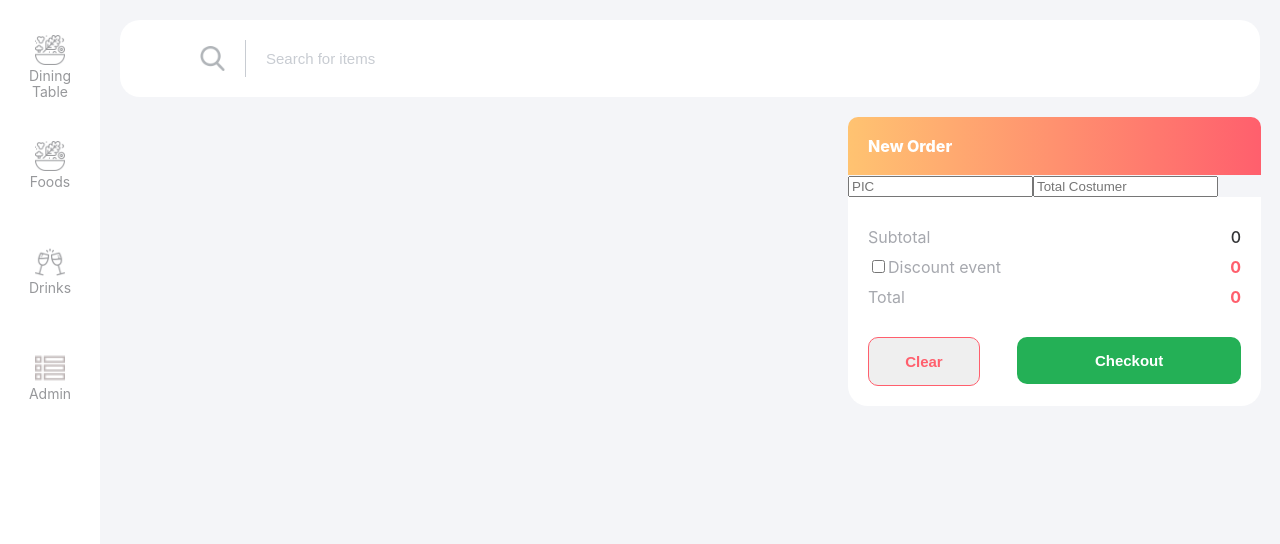
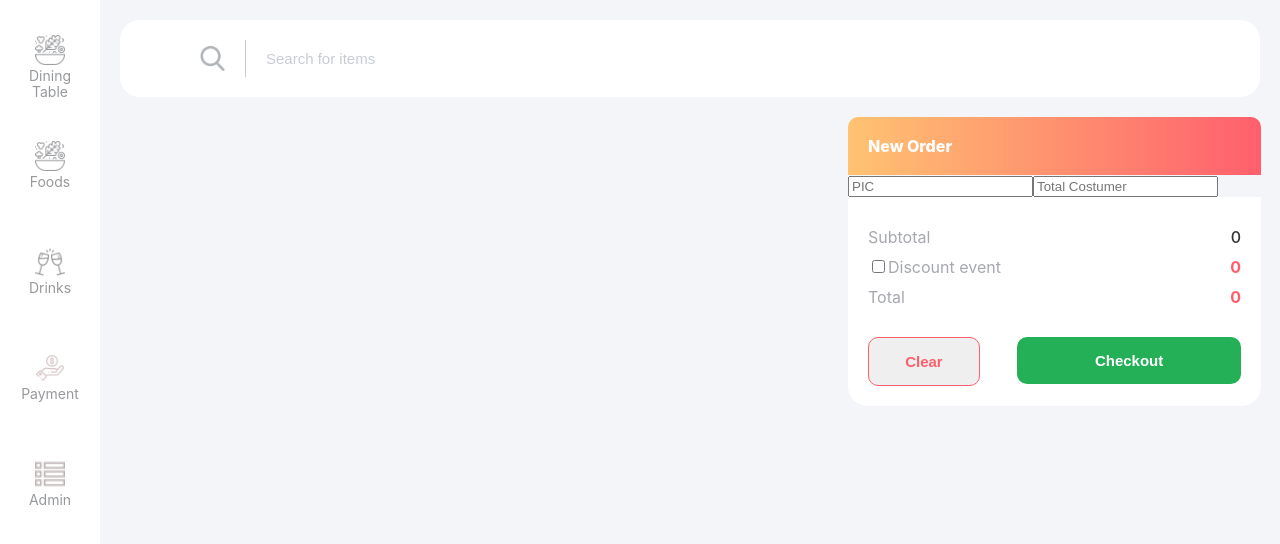
Before and after one commit to mamank-racing-squad/wmb-frontend, a React (Create React App) app: page / in a window 1280 px wide. Shown: the top 544 px of the page. Built offline with nearby package versions, Linux system fonts and the light colour scheme.

Commit message:
change Readme

```diff
--- a/src/components/cashier/CashierContainer.js
+++ b/src/components/cashier/CashierContainer.js
@@ -17,6 +17,7 @@ import coffee from '../../assets/images/coffee.JPG'
 import milkTea from '../../assets/images/milk-tea.jpg'
 import blackTea from '../../assets/images/black-tea.jpg'
 import category from '../../assets/images/category.png'
+import payment from '../../assets/images/payment.png'
 import Order from './Order'
 
 import {withRouter} from 'react-router-dom'
@@ -133,6 +134,14 @@ class CashierContainer extends Component {
                         }
                         <span>Drinks</span>
                     </NavLink>
+                    <NavLink to="/payment" activeClassName="active" className="drinks">
+                        {
+                            this.props.match && this.props.match.params.type === 'drinks' ?
+                                <img src={payment}/> :
+                                <img src={payment}/>
+                        }
+                        <span>Payment</span>
+                    </NavLink>
                     <NavLink to="/admin" activeClassName="active" className="menu-category">
                         {
                             this.props.match && this.props.match.params.type === 'menu-category' ?
```
Also changed, not shown: src/assets/images/payment.png (added), 1 other file (tests, documents, lock files or other folders).
